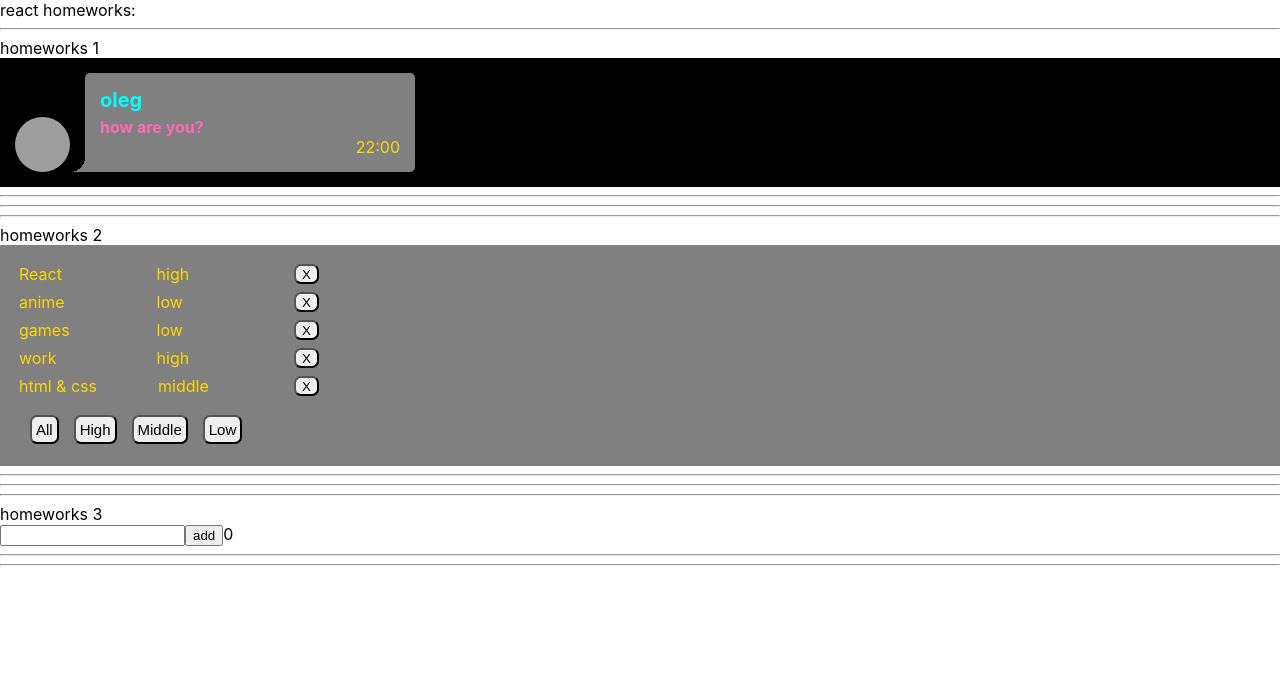
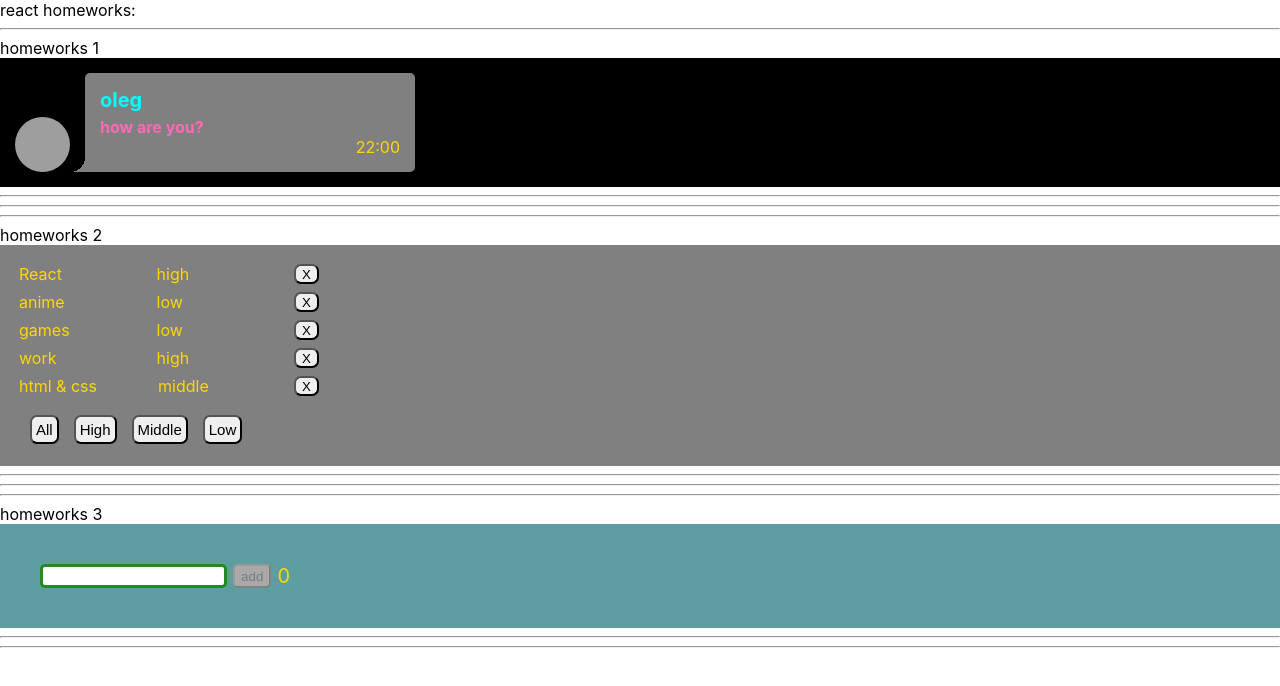
Before and after one commit to oleg-lego-lego/works_by_ignat, a React (Create React App) app: page / in a window 1280 px wide. Shown: the top 686 px of the page. Built offline with nearby package versions, Linux system fonts and the light colour scheme; grey boxes are pictures that could not be loaded.

Commit message:
all logic works, + add css file

```diff
--- a/src/p2-homeworks/h3/Greeting.module.css
+++ b/src/p2-homeworks/h3/Greeting.module.css
@@ -1,7 +1,48 @@
-.someClass {
+.greeting {
+    padding: 40px;
+    background-color: cadetblue;
+    font-size: 20px;
+}
 
+.blockInput {
+    display: flex;
+    justify-content: space-between;
+    width: 250px;
 }
 
 .error {
-    border: 1px solid red;
+    color: red;
 }
+
+.input {
+    outline: none;
+    border: forestgreen solid 3px;
+    border-radius: 5px;
+}
+
+.input:focus {
+    outline: none;
+}
+
+.errorInput {
+    outline: none;
+    border: red solid 2px;
+    border-radius: 5px;
+}
+
+.count {
+    color: gold;
+}
+
+.button {
+    border-radius: 5px;
+    background-color: orange;
+}
+
+.button:hover {
+    background-color: hotpink;
+}
+
+.button:disabled {
+    background: darkgray;
+}
--- a/src/p2-homeworks/h3/Greeting.tsx
+++ b/src/p2-homeworks/h3/Greeting.tsx
@@ -11,17 +11,24 @@ type GreetingPropsType = {
 }
 
 const Greeting: React.FC<GreetingPropsType> = (
-    {name, setNameCallback, addUser, error, totalUsers,KeyboardOnEnter}
+    {name, setNameCallback, addUser, error, totalUsers, KeyboardOnEnter}
 ) => {
 
     const inputClass = error ? s.errorInput : s.input
 
     return (
-        <div>
-            <input value={name} onChange={setNameCallback} className={inputClass} onKeyPress={KeyboardOnEnter}/>
-            <span>{error}</span>
-            <button onClick={addUser}>add</button>
-            <span>{totalUsers}</span>
+        <div className={s.greeting}>
+            <div className={s.blockInput}>
+                <input
+                    value={name}
+                    onChange={setNameCallback}
+                    className={inputClass}
+                    onKeyDown={KeyboardOnEnter}
+                />
+                <button onClick={addUser} className={s.button} disabled={!name}>add</button>
+                <div className={s.count}>{totalUsers}</div>
+            </div>
+            <div className={s.error}>{error}</div>
         </div>
     )
 }
--- a/src/p2-homeworks/h3/GreetingContainer.tsx
+++ b/src/p2-homeworks/h3/GreetingContainer.tsx
@@ -15,9 +15,8 @@ const GreetingContainer: React.FC<GreetingContainerPropsType> = ({users, addUser
         const trimName = e.currentTarget.value.trim()
         if (trimName) {
             setName(trimName)
-            setError('')
+            error && setError('')
         } else {
-            setName('')
             setError('name is /require')
         }
     }
@@ -31,6 +30,7 @@ const GreetingContainer: React.FC<GreetingContainerPropsType> = ({users, addUser
     const KeyboardOnEnter = (e: KeyboardEvent<HTMLInputElement>) => {
         if (e.key === 'Enter' && name) {
             addUser()
+            setName('')
         }
     }
 
```
